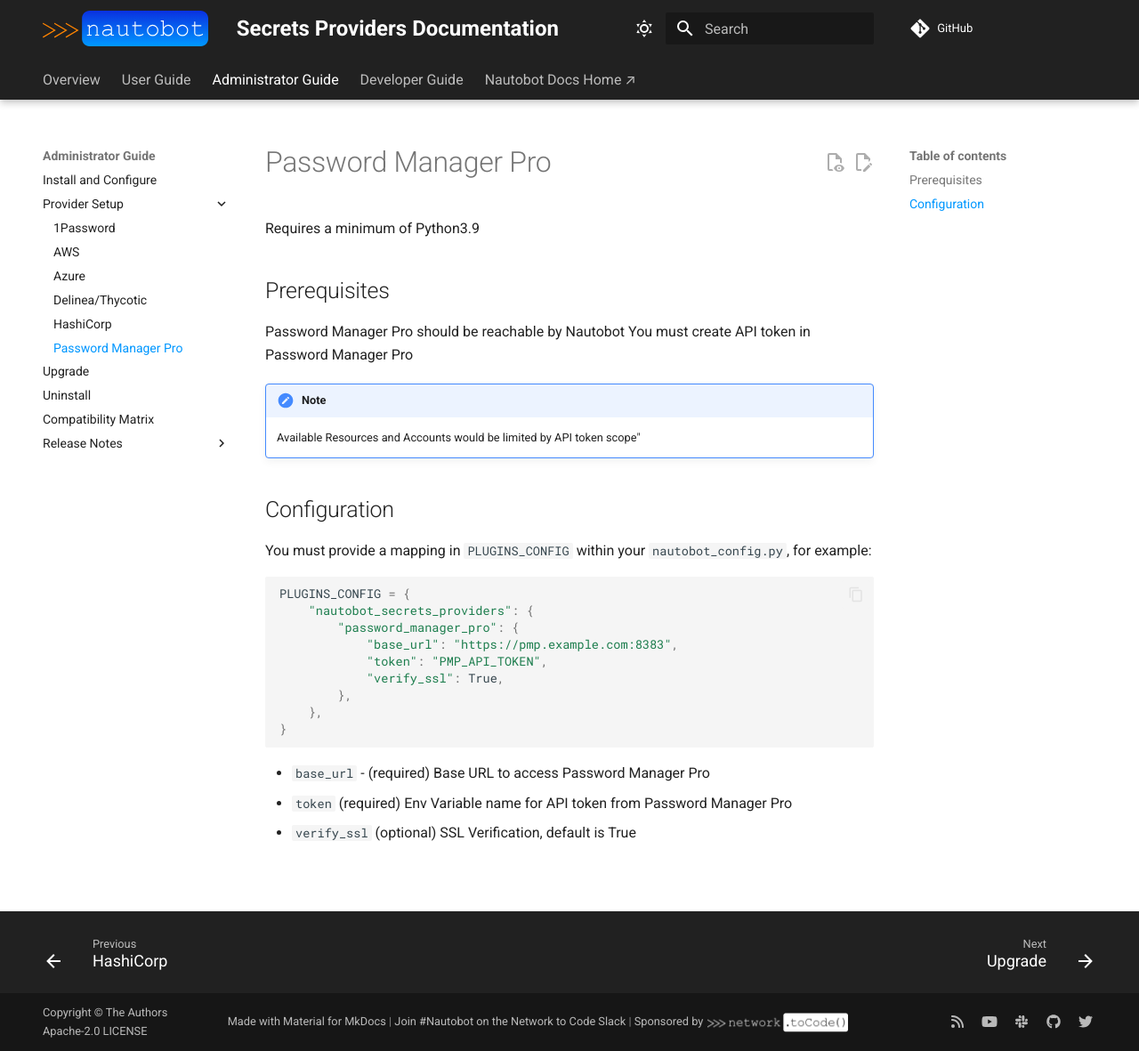
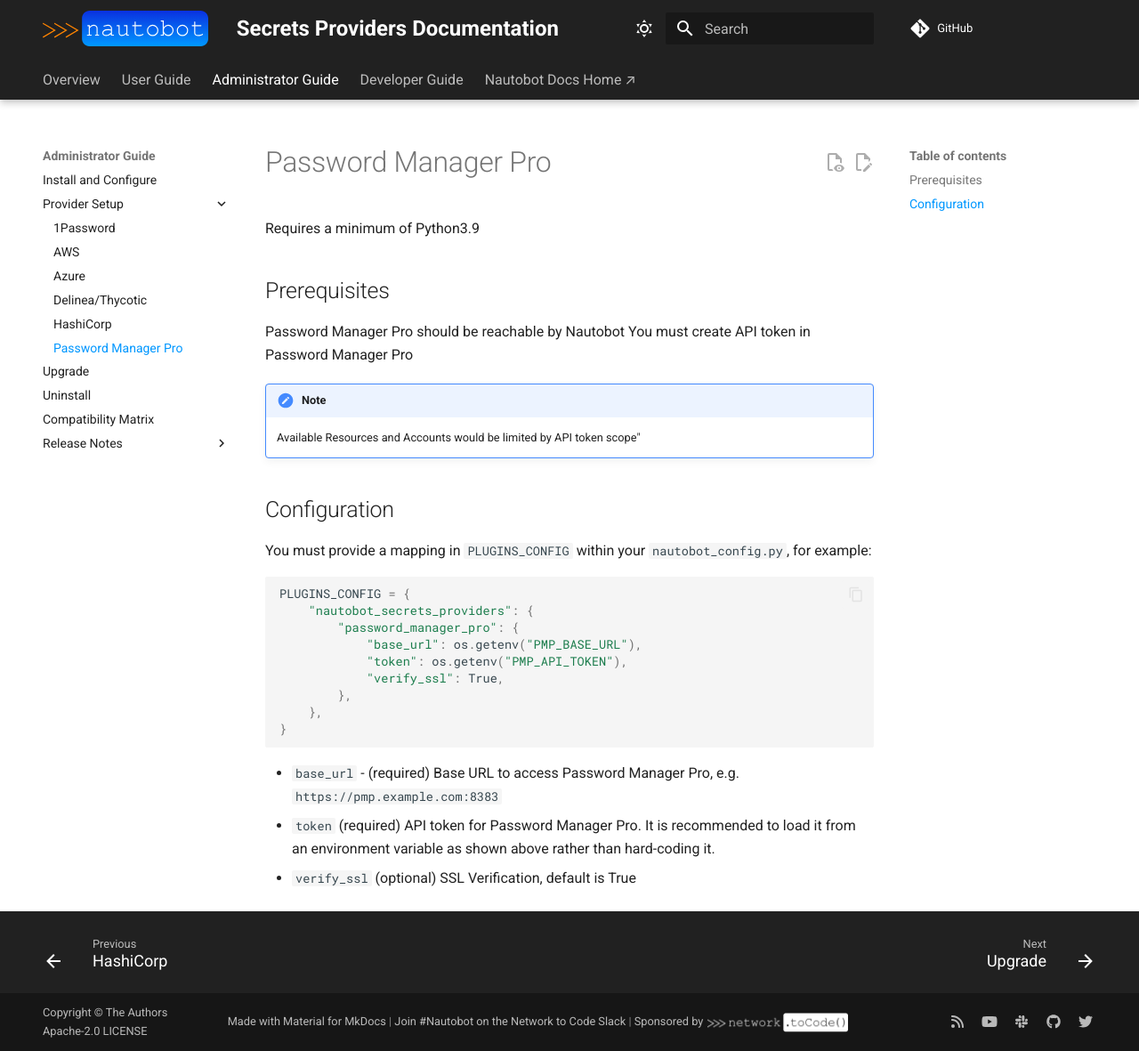
Before and after one commit to nautobot/nautobot-app-secrets-providers, an MkDocs documentation site: the page built from docs/admin/providers/password_manager_pro_setup.md, in a window 1280 px wide and 1181 px high. Shown: the whole window at 89% size. Built offline with MkDocs 1.6.1 and Material for MkDocs 9.7.7, drawn with Linux system fonts in a browser that asks for light colours; comment, search, counter and statistics services are not loaded.

Commit message:
Addressing feedback

````diff
--- a/docs/admin/providers/password_manager_pro_setup.md
+++ b/docs/admin/providers/password_manager_pro_setup.md
@@ -17,14 +17,14 @@
 PLUGINS_CONFIG = {
     "nautobot_secrets_providers": {
         "password_manager_pro": {
-            "base_url": "https://pmp.example.com:8383",
-            "token": "PMP_API_TOKEN",
+            "base_url": os.getenv("PMP_BASE_URL"),
+            "token": os.getenv("PMP_API_TOKEN"),
             "verify_ssl": True,
         },
     },
 }
 ```
 
-- `base_url` - (required) Base URL to access Password Manager Pro
-- `token` (required) Env Variable name for API token from Password Manager Pro
+- `base_url` - (required) Base URL to access Password Manager Pro, e.g. `https://pmp.example.com:8383`
+- `token` (required) API token for Password Manager Pro. It is recommended to load it from an environment variable as shown above rather than hard-coding it.
 - `verify_ssl` (optional) SSL Verification, default is True
````
Also changed, not shown: 2 other files.
